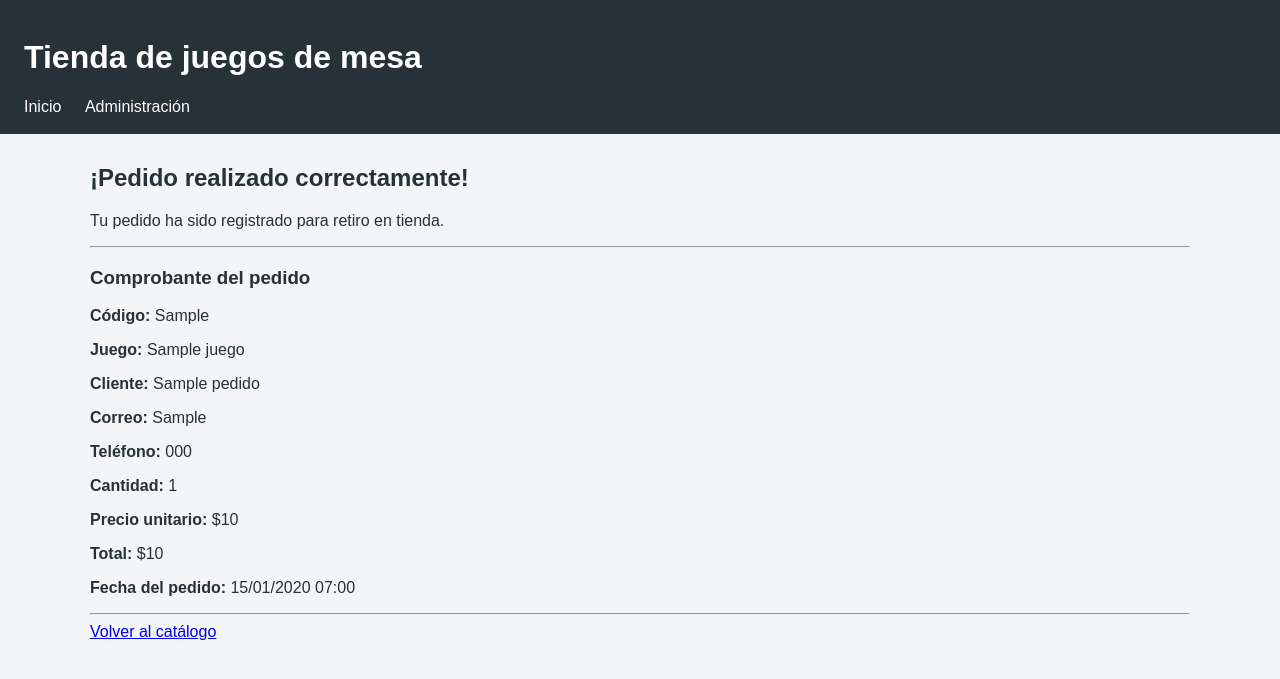
After one commit to N1k0-Bellic/eva_nico, a Django app: a page that uses tienda/templates/comprobante.html in a window 1280 px wide. The commit adds this page. Shown: the top 679 px of the page. Run offline with Django 5.2, Linux system fonts and the light colour scheme; tables that the repository leaves empty hold one stand-in row (values such as "Sample post").

Commit message:
Validacion de stock, descuento automatico y comprobante

```diff
--- /dev/null
+++ b/tienda/templates/comprobante.html
@@ -0,0 +1,46 @@
+{% extends 'base.html' %}
+{% load precios %}
+
+{% block titulo %}Comprobante de pedido{% endblock %}
+
+{% block contenido %}
+
+<h2>¡Pedido realizado correctamente!</h2>
+
+<p>Tu pedido ha sido registrado para retiro en tienda.</p>
+
+<hr>
+
+<h3>Comprobante del pedido</h3>
+
+<p><strong>Código:</strong> {{ pedido.codigo }}</p>
+
+<p><strong>Juego:</strong> {{ pedido.juego.nombre }}</p>
+
+<p><strong>Cliente:</strong> {{ pedido.nombre_comprador }}</p>
+
+<p><strong>Correo:</strong> {{ pedido.correo_comprador }}</p>
+
+<p><strong>Teléfono:</strong> {{ pedido.telefono_comprador }}</p>
+
+<p><strong>Cantidad:</strong> {{ pedido.cantidad }}</p>
+
+<p><strong>Precio unitario:</strong>
+    {{ pedido.juego.precio|pesos_chilenos }}
+</p>
+
+<p><strong>Total:</strong>
+    {{ total|pesos_chilenos }}
+</p>
+
+<p><strong>Fecha del pedido:</strong>
+    {{ pedido.fecha_pedido|date:"d/m/Y H:i" }}
+</p>
+
+<hr>
+
+<a href="{% url 'tienda:inicio' %}">
+    Volver al catálogo
+</a>
+
+{% endblock %}
--- a/tienda/templates/detalle.html
+++ b/tienda/templates/detalle.html
@@ -35,11 +35,9 @@
         {{ formulario.as_p }}
 
         <button type="submit">
-            Realizar pedido
+            Confirmar pedido
         </button>
     </form>
-
-    <p>El registro del pedido se habilitará próximamente.</p>
 
 {% else %}
 
--- a/tienda/urls.py
+++ b/tienda/urls.py
@@ -6,4 +6,5 @@ app_name = 'tienda'
 urlpatterns = [
     path('', views.inicio, name='inicio'),
     path('juego/<int:juego_id>/', views.detalle_juego, name='detalle'),
+    path('comprobante/<str:codigo>/', views.comprobante, name='comprobante'),
 ]
--- a/tienda/views.py
+++ b/tienda/views.py
@@ -1,5 +1,7 @@
-from django.shortcuts import render, get_object_or_404
-from .models import Categoria, Juego
+from django.shortcuts import render, get_object_or_404, redirect
+from django.db import transaction
+from django.db.models import F
+from .models import Categoria, Juego, Pedido
 from .forms import PedidoForm
 
 
@@ -33,7 +35,49 @@ def detalle_juego(request, juego_id):
         disponible=True
     )
 
-    formulario = PedidoForm()
+    if request.method == 'POST':
+        formulario = PedidoForm(request.POST)
+
+        if juego.stock == 0:
+            formulario.add_error(
+                None,
+                'Este juego está agotado.'
+            )
+
+        elif formulario.is_valid():
+            cantidad = formulario.cleaned_data['cantidad']
+
+            if cantidad > juego.stock:
+                formulario.add_error(
+                    'cantidad',
+                    f'Solo quedan {juego.stock} unidades disponibles.'
+                )
+            else:
+                with transaction.atomic():
+                    actualizados = Juego.objects.filter(
+                        id=juego.id,
+                        stock__gte=cantidad
+                    ).update(stock=F('stock') - cantidad)
+
+                    if actualizados:
+                        pedido = formulario.save(commit=False)
+                        pedido.juego = juego
+                        pedido.save()
+
+                if actualizados:
+                    return redirect(
+                        'tienda:comprobante',
+                        codigo=pedido.codigo
+                    )
+
+                juego.refresh_from_db()
+                formulario.add_error(
+                    'cantidad',
+                    f'Solo quedan {juego.stock} unidades disponibles.'
+                )
+
+    else:
+        formulario = PedidoForm()
 
     contexto = {
         'juego': juego,
@@ -41,3 +85,15 @@ def detalle_juego(request, juego_id):
     }
 
     return render(request, 'detalle.html', contexto)
+
+
+def comprobante(request, codigo):
+    pedido = get_object_or_404(Pedido, codigo=codigo)
+    total = pedido.juego.precio * pedido.cantidad
+
+    contexto = {
+        'pedido': pedido,
+        'total': total
+    }
+
+    return render(request, 'comprobante.html', contexto)
```
Also changed, not shown: tienda/forms.py (+11 -0 lines).
